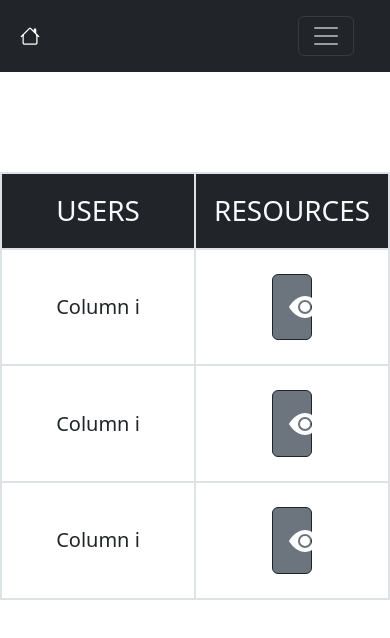
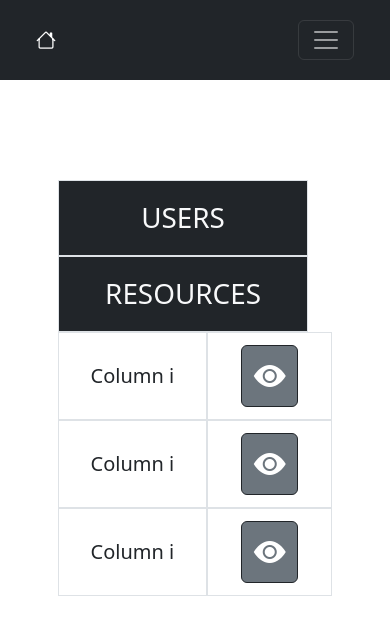
Before and after one commit to mjmoral5/grupal_API, an Angular app: page /resources in a window 390 px wide. Shown: the top 638 px of the page. Built offline with nearby package versions, Linux system fonts and the light colour scheme; no server answers.

Commit message:
responsive list-user

```diff
--- a/src/app/component/list-resources/list-resources.component.css
+++ b/src/app/component/list-resources/list-resources.component.css
@@ -0,0 +1,3 @@
+.btn-icons{
+font-size: 2rem;
+}
--- a/src/app/component/list-resources/list-resources.component.html
+++ b/src/app/component/list-resources/list-resources.component.html
@@ -1,51 +1,39 @@
 <app-nav-bar></app-nav-bar>
-<div class="container border my-4 my-xl-5">
-  <div class="row text-center">
-    <div class="col p-xl-5 p-3 fs-1 text-uppercase font-weight-bold border bg-dark text-light">
-      Users
-    </div>
-    <div class="col p-xl-5 p-3 fs-1 text-uppercase font-weight-bold border bg-dark text-light">
-      Resources
+<div class="container my-4 my-xl-5">
+  <div class="row text-center w-75 m-auto">
+    <div class="row">
+      <div class="col p-xl-5 p-3 fs-1 text-uppercase border bg-dark text-light">
+        Users
+      </div>
+      <div class="col p-xl-5 p-3 fs-1 text-uppercase border bg-dark text-light">
+        Resources
+      </div>
     </div>
     <div class="row"></div>
     <div class="d-flex justify-content-center align-items-center col p-xl-4 p-3 fs-5 border">
       Column i
     </div>
-    <div class="col p-xl-4 p-3 border">
-      <a [routerLink]="['/resource/1']" class="w-25 btn btn-secondary fs-5 p-3 m-2 mx-xl-3 text-center font-weight-bold border border-dark">
-        <svg xmlns="http://www.w3.org/2000/svg" width="32" height="32" fill="currentColor" class="bi bi-eye-fill"
-          viewBox="0 0 16 16">
-          <path d="M10.5 8a2.5 2.5 0 1 1-5 0 2.5 2.5 0 0 1 5 0z" />
-          <path d="M0 8s3-5.5 8-5.5S16 8 16 8s-3 5.5-8 5.5S0 8 0 8zm8 3.5a3.5 3.5 0 1 0 0-7 3.5 3.5 0 0 0 0 7z" />
-        </svg>
+    <div class="col p-xl-4 p-1 border">
+      <a [routerLink]="['/resource/1']"  class="w-50 btn btn-secondary fs-5 py-xs-3 m-2 mx-xl-3 align-items-center border border-dark">
+        <i class="bi bi-eye-fill btn-icons"></i>
       </a>
     </div>
     <div class="row"></div>
     <div class="d-flex justify-content-center align-items-center col p-xl-4 p-3 fs-5 border">
       Column i
     </div>
-    <div class="col p-xl-4 p-3 border">
-      <a [routerLink]="['/resource/1']"  class="w-25 btn btn-secondary fs-5 p-3 m-2 mx-xl-3 text-center font-weight-bold border border-dark">
-        <svg xmlns="http://www.w3.org/2000/svg" width="32" height="32" fill="currentColor" class="bi bi-eye-fill"
-          viewBox="0 0 16 16">
-          <path d="M10.5 8a2.5 2.5 0 1 1-5 0 2.5 2.5 0 0 1 5 0z" />
-          <path d="M0 8s3-5.5 8-5.5S16 8 16 8s-3 5.5-8 5.5S0 8 0 8zm8 3.5a3.5 3.5 0 1 0 0-7 3.5 3.5 0 0 0 0 7z" />
-        </svg>
+    <div class="col p-xl-4 p-1 border">
+      <a [routerLink]="['/resource/1']"  class="w-50 btn btn-secondary fs-5 py-xs-3 m-2 mx-xl-3 align-items-center border border-dark">
+        <i class="bi bi-eye-fill btn-icons"></i>
       </a>
     </div>
     <div class="row"></div>
     <div class="d-flex justify-content-center align-items-center col p-xl-4 p-3 fs-5 border">
       Column i
     </div>
-    <div class="col p-xl-4 p-3 border">
-      <a [routerLink]="['/resource/1']"
-        class="w-25 btn btn-secondary fs-5 p-3 m-2 mx-xl-3 text-center font-weight-bold border border-dark">
-
-        <svg xmlns="http://www.w3.org/2000/svg" width="32" height="32" fill="currentColor" class="bi bi-eye-fill"
-          viewBox="0 0 16 16">
-          <path d="M10.5 8a2.5 2.5 0 1 1-5 0 2.5 2.5 0 0 1 5 0z" />
-          <path d="M0 8s3-5.5 8-5.5S16 8 16 8s-3 5.5-8 5.5S0 8 0 8zm8 3.5a3.5 3.5 0 1 0 0-7 3.5 3.5 0 0 0 0 7z" />
-        </svg>
+    <div class="col p-xl-4 p-1 border">
+      <a [routerLink]="['/resource/1']"  class="w-50 btn btn-secondary fs-5 py-xs-3 m-2 mx-xl-3 align-items-center border border-dark">
+        <i class="bi bi-eye-fill btn-icons"></i>
       </a>
     </div>
   </div>
--- a/src/app/component/login/login.component.html
+++ b/src/app/component/login/login.component.html
@@ -1,3 +1,4 @@
+<app-nav-bar></app-nav-bar>
 <div class="m-auto w-75 mh-100 p-lg-5 p-3 border mt-5">
  <div class="d-flex flex-column w-75 m-auto p-lg-5 p-3">
   <div class="row m-auto">
--- a/src/app/component/nav-bar/nav-bar.component.html
+++ b/src/app/component/nav-bar/nav-bar.component.html
@@ -1,9 +1,9 @@
-<nav class="navbar navbar-expand-lg navbar-dark bg-dark py-3">
-  <a class="navbar-brand" href="#"><i class="bi bi-house"></i></a>
+<nav class="navbar navbar-expand-lg navbar-dark bg-dark mpy-3">
+  <a class="navbar-brand ms-3 ms-xl-5" href="#"><i class="bi bi-house"></i></a>
   <button class="navbar-toggler me-xl-5 me-3" type="button" data-toggle="collapse" data-target="#navbarNavAltMarkup" aria-controls="navbarNavAltMarkup" aria-expanded="false" aria-label="Toggle navigation">
     <span class="navbar-toggler-icon "></span>
   </button>
-  <div class="collapse navbar-collapse" id="navbarNavAltMarkup">
+  <div class="collapse navbar-collapse " id="navbarNavAltMarkup">
     <div class="navbar-nav gap-3">
      <!-- <a class="nav-item nav-link fs-5 active" [routerLink]="['/']">Login</a>-->
       <a class="nav-item nav-link fs-5" [routerLink]="['/users']"><i class="bi bi-people-fill"></i>
```
